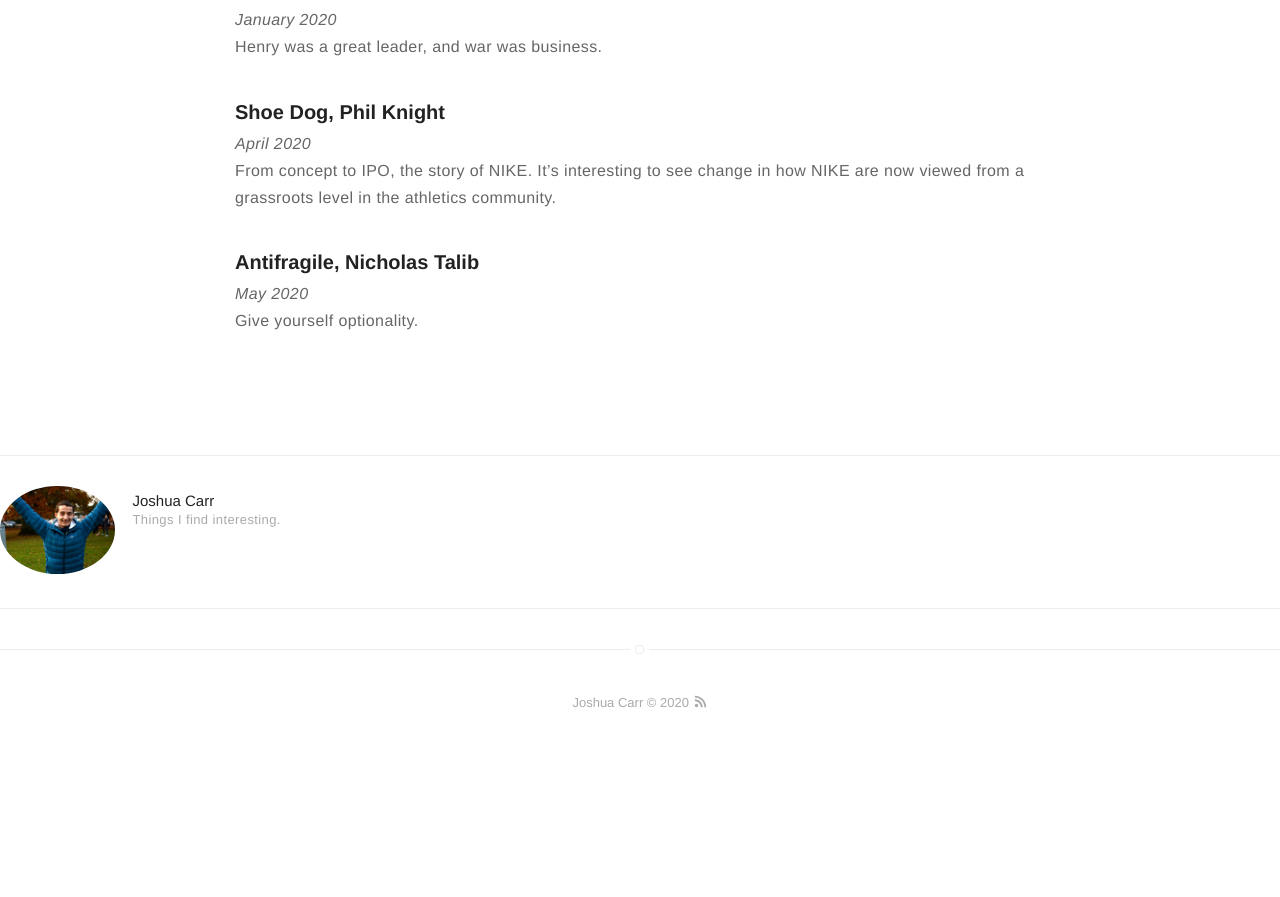
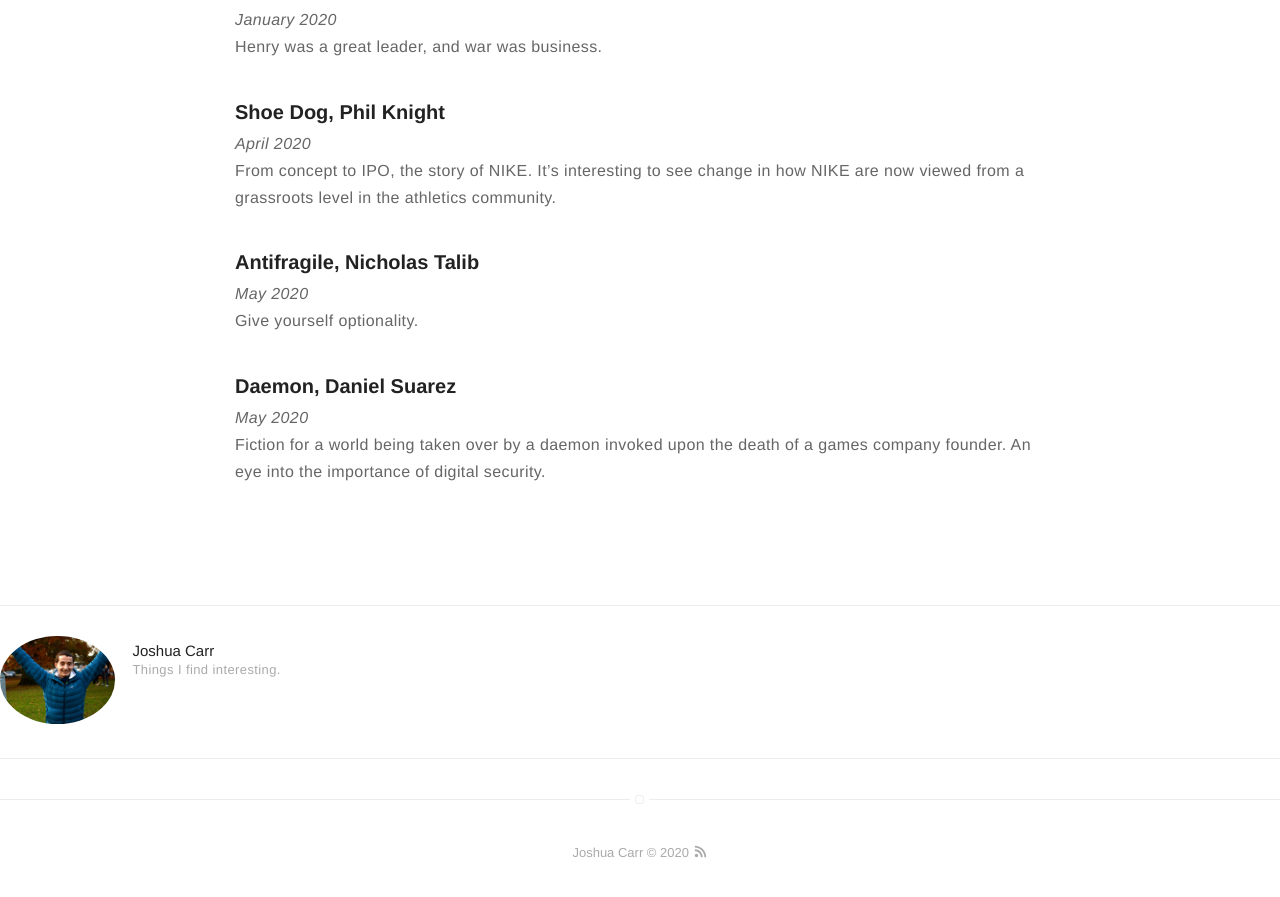
Before and after one commit to jc782/jc782.github.io, a Jekyll site: the page built from _posts/2020-04-06-BookReviews.markdown, in a window 1280 px wide and 900 px high, scrolled down 831 px. Shown: the top 897 px of the window. Built offline with Jekyll 4.4.1, drawn with Linux system fonts in a browser that asks for light colours; before the commit the page ends 1581 px from its top, so only the background shows below that.

Commit message:
add daemon book review

```diff
--- a/_posts/2020-04-06-BookReviews.markdown
+++ b/_posts/2020-04-06-BookReviews.markdown
@@ -35,3 +35,8 @@ From concept to IPO, the story of NIKE. It's interesting to see change in how NI
 ### Antifragile, Nicholas Talib
 *May 2020*
 Give yourself optionality.
+
+
+### Daemon, Daniel Suarez
+*May 2020*
+Fiction for a world being taken over by a daemon invoked upon the death of a games company founder. An eye into the importance of digital security.
```
